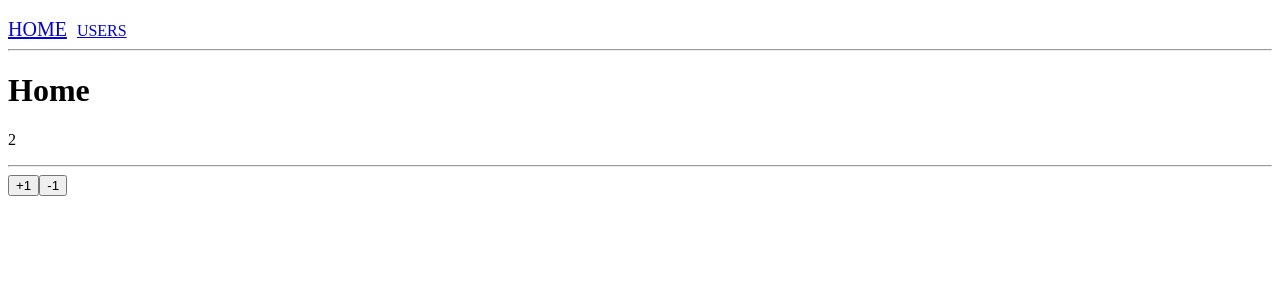
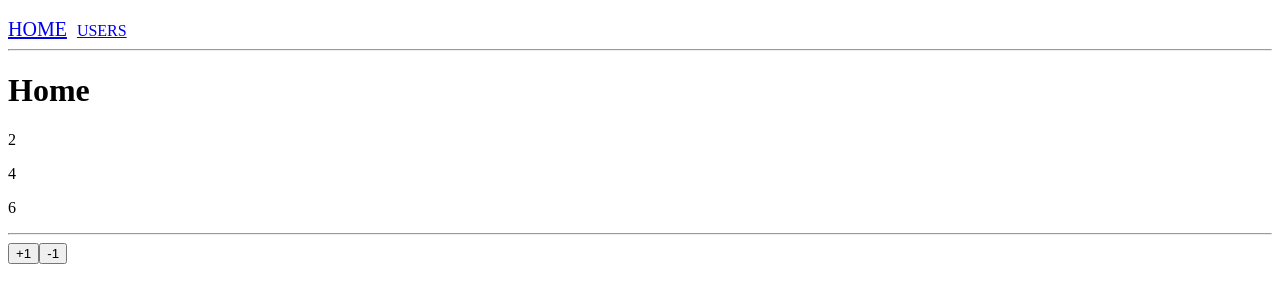
Before and after one commit to zuumi/vuePractice, a Vue app: page / in a window 1280 px wide. Shown: the top 302 px of the page. Built offline with nearby package versions, Linux system fonts and the light colour scheme.

Commit message:
global variable number&function by using state&getters

```diff
--- a/src/store.js
+++ b/src/store.js
@@ -6,5 +6,9 @@ Vue.use(Vuex);
 export default new Vuex.Store({
   state:{
     count:2
+  },
+  getters:{
+    double: state =>state.count*2,
+    triple: state =>state.count*3
   }
 });
--- a/src/views/Home.vue
+++ b/src/views/Home.vue
@@ -1,13 +1,21 @@
 <template>
   <div>
     <h1>Home</h1>
-    <p>{{count}}</p>
+    <p>{{ count }}</p>
+    <p>{{ double }}</p>
+    <p>{{ triple }}</p>
   </div>
 </template>
 
 <script>
 export default {
-  computed:{
+  computed: {
+    double(){
+      return this.$store.getters.double;
+    },
+    triple(){
+      return this.$store.getters.triple;
+    },
     count(){
       return this.$store.state.count;
     }
```
